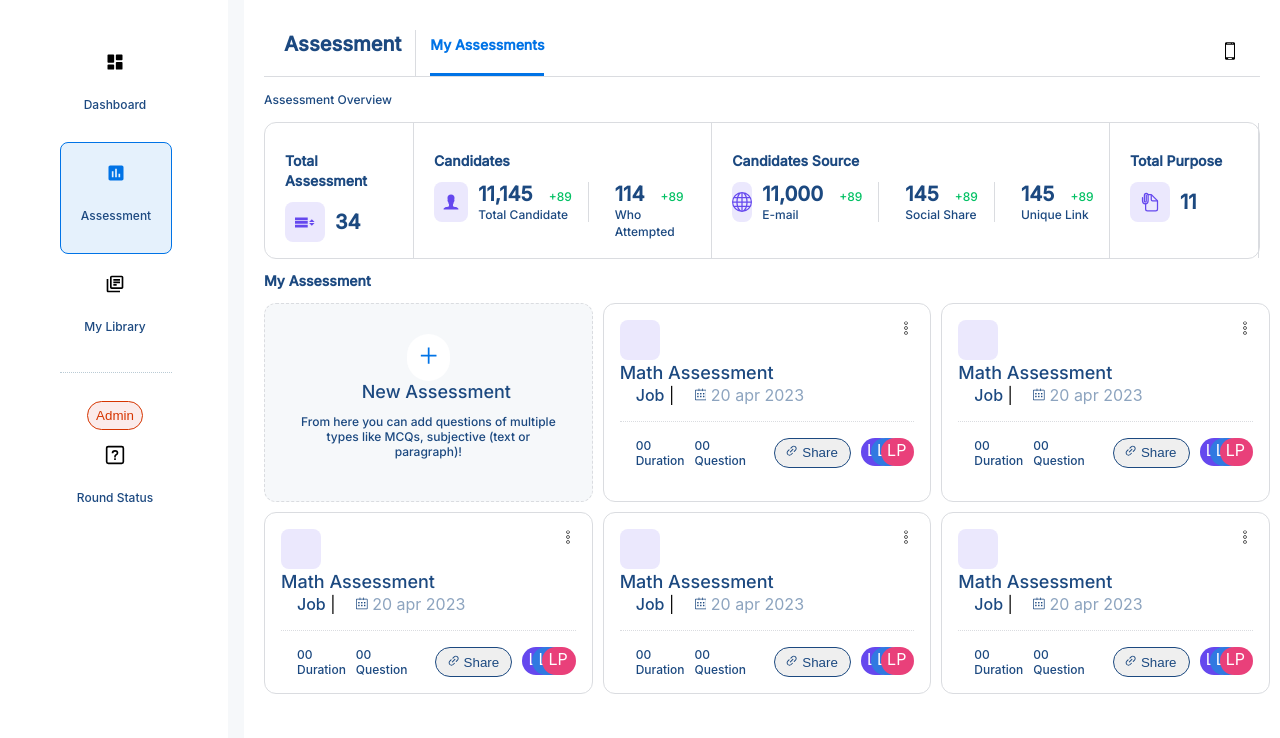
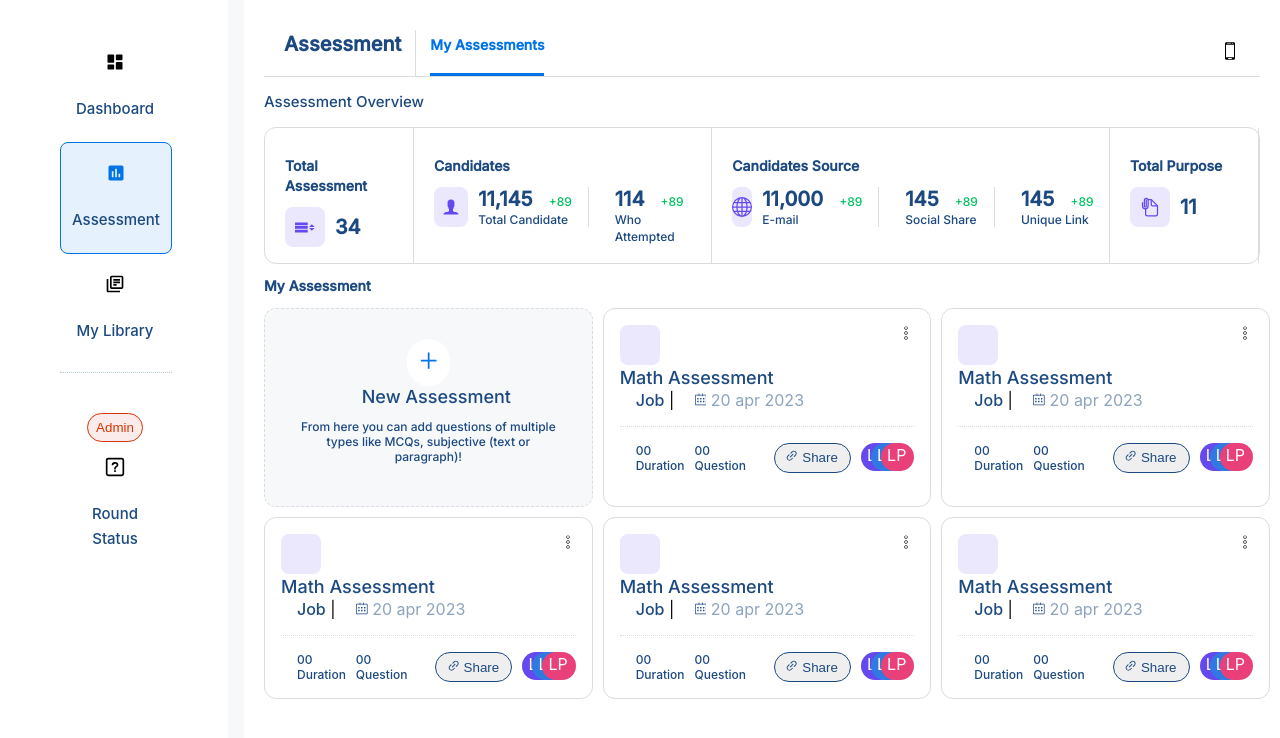
Before and after one commit to Vishakharajput00/unstopTask, a React (Create React App) app: page / in a window 1280 px wide. Shown: the top 738 px of the page. Built offline with nearby package versions, Linux system fonts and the light colour scheme; some icons are missing.

Commit message:
complete

```diff
--- a/src/components/AssessOverview.css
+++ b/src/components/AssessOverview.css
@@ -53,11 +53,26 @@
   justify-content: center;
   align-items: center;
 }
+@media (max-width: 500px) {
+  .firstBoxIcon {
+    height:30px;
+    width:30px;
 
+    }
+
+}
 .icon{
     width: 20px;
 height: 20px;
 color:#6548EE
+}
+@media (max-width: 390px) {
+  .icon {
+    height:15px;
+    width:15px;
+
+    }
+
 }
 .spanHead{
     font-family: Inter;
@@ -68,7 +83,22 @@ display: flex;
 color:#1C4980;
 padding-left: 10px;
 }
+@media (max-width: 500px) {
+  .spanHead {
+    font-size: 15px;
+    font-weight: 700;
 
+    }
+
+}
+@media (max-width: 360px) {
+  .spanHead {
+    font-size: 12px;
+    font-weight: 700;
+
+    }
+
+}
 .secondBox {
     /* width: 369px; */
    border-right: 1px solid #dadce0;
@@ -85,6 +115,14 @@ font-weight: 700;
 color:#1C4980;
 padding-left: 10px;
 }
+@media (max-width: 500px) {
+  .spanHead1 {
+    font-size: 15px;
+    font-weight: 700;
+
+    }
+
+}
 .spanHead1 span{
     font-family: Inter;
 font-size: 12px;
@@ -94,6 +132,7 @@ letter-spacing: 0px;
 text-align: left;
 color:#05C165
 }
+
 .candidteflex{
     display: flex;
 }
--- a/src/components/MyAssess.js
+++ b/src/components/MyAssess.js
@@ -9,12 +9,9 @@ import { AiOutlineSearch } from "react-icons/ai";
 import { AiTwotoneFilter } from "react-icons/ai";
 import { MdOutlineSignalCellularAlt } from "react-icons/md";
 import AssessOverview from "./AssessOverview";
-import Button from '@material-ui/core/Button';
 import Dialog from '@material-ui/core/Dialog';
-import DialogActions from '@material-ui/core/DialogActions';
-import DialogContent from '@material-ui/core/DialogContent';
-import DialogContentText from '@material-ui/core/DialogContentText';
-import DialogTitle from '@material-ui/core/DialogTitle';
+import { AiOutlineClose } from 'react-icons/ai';
+
 import Slide from '@material-ui/core/Slide';
 const Transition = React.forwardRef(function Transition(props, ref) {
   return <Slide direction="up" ref={ref} {...props} />;
@@ -168,7 +165,9 @@ setShow(show+1)
 
       <div style={{display:"flex", padding:"10px",justifyContent:'space-between'}}>
       <div><h3 class='createHeading'>Create New Assessment</h3></div>
-      <div></div>
+      <div>
+      <AiOutlineClose onClick={handleClose} style={{fontSize:"2rem"}}/>
+      </div>
       </div>
 
       <form action="mailto:sample@mail.com" method="post" enctype="text/plain">
--- a/src/components/SideNav.css
+++ b/src/components/SideNav.css
@@ -51,6 +51,7 @@
     color: #d63500;
     background-color: #fbebea;
     border: 1px solid #d63500;
+    margin-top: 12px;
   }
   .hr {
     border: none;
--- a/src/components/SideNav.js
+++ b/src/components/SideNav.js
@@ -35,9 +35,7 @@ export default function SideNav() {
     </div>
   </div>
 
-  <div class="main-box">
 
-  </div>
   </div>
 
   )
--- a/src/components/UpperHeader.css
+++ b/src/components/UpperHeader.css
@@ -59,7 +59,7 @@
 .assess1 {
     padding-top: 0px;
     padding-right: 20px;
-    padding-left: 20px;
+    /* padding-left: 20px; */
     display: flex;
     margin-top: 10px;
     /* border-bottom: 1px solid #dadce0; */
@@ -148,7 +148,7 @@ padding-bottom:  10px
   }
 
   :root {
-    --navBg: white;
+    --navBg: #F2F8FE;
   }
 
   .navbar {
@@ -204,18 +204,17 @@ padding-bottom:  10px
     margin: 3rem;
     border-radius: 8px;
   }
-  /* .nav-text a {
-    text-decoration: none;
-    color: #f5f5f5;
-    font-size: 18px;
-    width: 95%;
-    height: 100%;
-    display: flex;
-    align-items: center;
-    padding: 0 16px;
-    border-radius: 4px;
-  } */
-
+  .btn {
+    width: Hug (47px);
+    height: Fixed (18px);
+    padding: 6px 8px 6px 8px;
+    border-radius: 22px;
+    border: 1px;
+    gap: 6px;
+    color: #d63500;
+    background-color: #fbebea;
+    border: 1px solid #d63500;
+  }
 
 
   .nav-menu-items {
@@ -241,6 +240,7 @@ padding-bottom:  10px
 .devideRound{
   display: flex;
   margin: 25px;
+  justify-content: space-between;
   border-top: 1px dotted ;
 }
 .nav-text1 {
@@ -260,3 +260,9 @@ padding-bottom:  10px
   margin: 3rem;
   border-radius: 8px;
 }
+.heading{
+  font-size: 15px;
+  font-weight: 500;
+  line-height: 16.8px;
+  color: #1c4980;
+}
--- a/src/components/UpperHeader.js
+++ b/src/components/UpperHeader.js
@@ -107,7 +107,7 @@ My Assessment
       <span class="heading">Round Status</span>
           </div>
           <div>
-
+          <button class="btn">Admin</button>
           </div>
            </div>
             </li>
```
